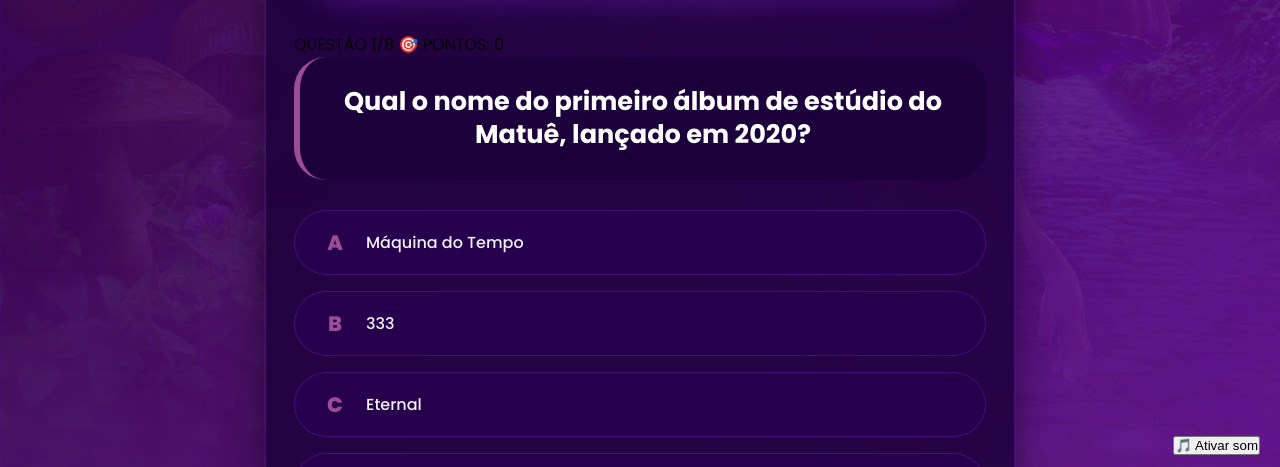
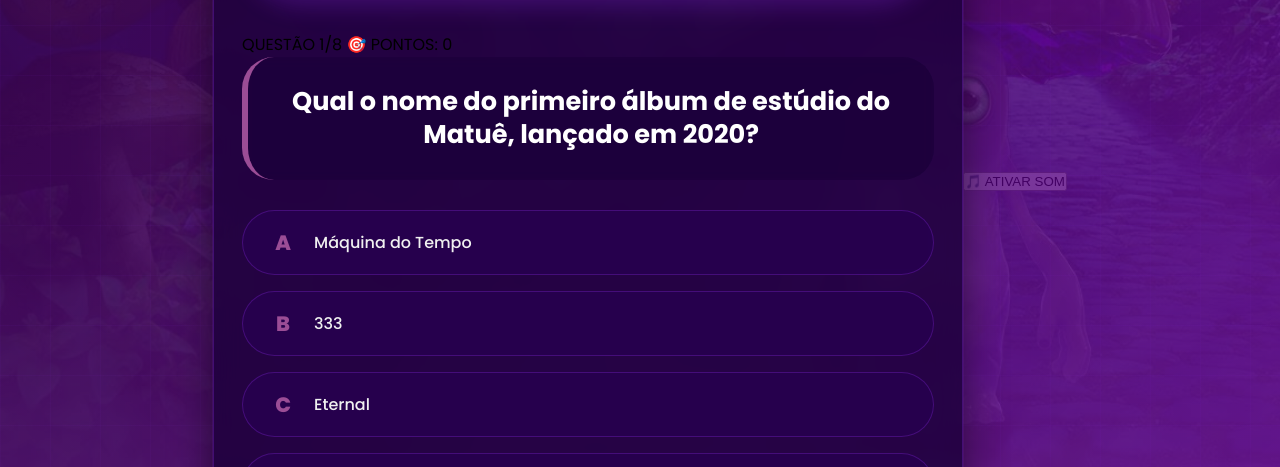
Before and after one commit to Isaa22/modoia23, a plain HTML site: page index.html in a window 1280 px wide. Shown: the part 325-792 px from the top of the page. Drawn offline with Linux system fonts and the light colour scheme.

Commit message:
Update index.html

```diff
--- a/index.html
+++ b/index.html
@@ -2,7 +2,7 @@
 <html lang="pt-BR">
 <head>
     <meta charset="UTF-8">
-    <meta name="viewport" content="width=device-width, initial-scale=1.0, user-scalable=no">
+    <meta name="viewport" content="width=device-width, initial-scale=1.0, user-scalable=yes">
     <title>30PRAUM | Matuê Experience</title>
     <link rel="stylesheet" href="style.css">
     <link href="https://fonts.googleapis.com/css2?family=Poppins:wght@400;500;600;700;800&display=swap" rel="stylesheet">
@@ -27,25 +27,16 @@
         </footer>
     </div>
 
-  <!-- No final do <body> -->
-<audio id="musicaFundo" src="audio.mp3" preload="auto"></audio>
+    <!-- Botão de música flutuante -->
+    <button class="music-btn" id="playPauseBtn">
+        🎵 ATIVAR SOM
+    </button>
 
-<button onclick="tocarMusica()" style="position:fixed; bottom:20px; right:20px;">
-  🎵 Ativar som
-</button>
+    <audio id="musicaFundo" loop preload="auto">
+        <source src="audio.mp3" type="audio/mpeg">
+        Seu navegador não suporta áudio.
+    </audio>
 
-<script>
-function tocarMusica() {
-  var audio = document.getElementById("musicaFundo");
-  audio.play().then(() => {
-    console.log("Música tocando");
-  }).catch(erro => {
-    console.log("Erro ao tocar:", erro);
-    alert("Clique novamente se não tocar. Navegador pode exigir interação.");
-  });
-}
-</script>
     <script src="script.js"></script>
 </body>
-
 </html>
```
